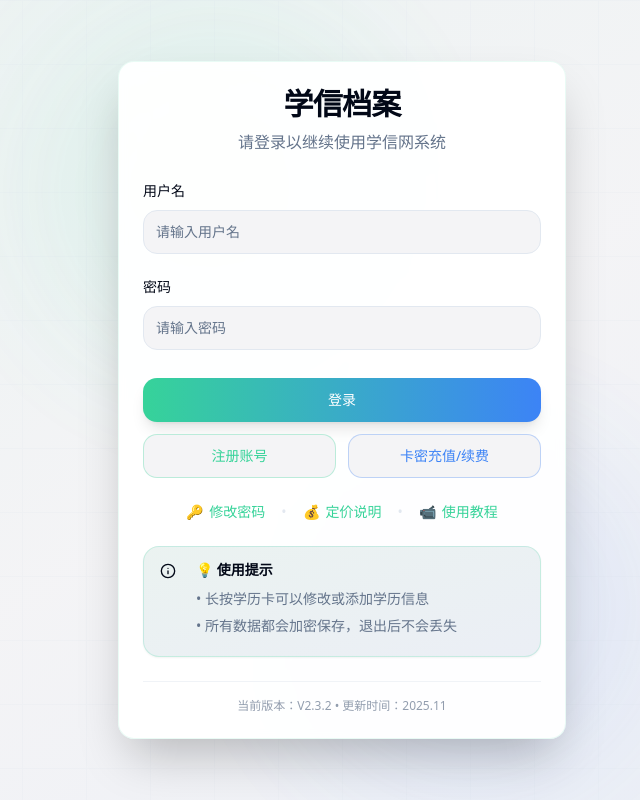
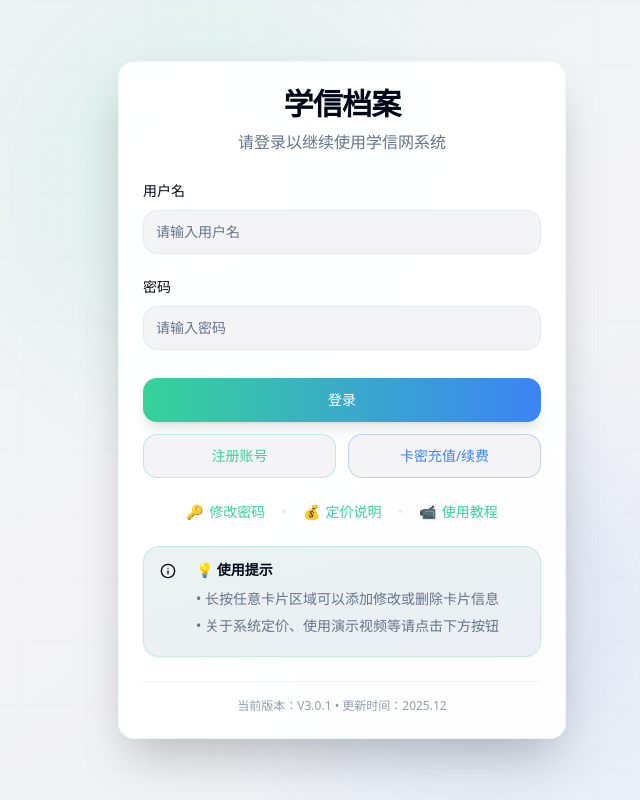
Before and after one commit to zxx1218/edit-my-degree, a React (Vite) app: page /login in a window 1280 px wide. Shown: the whole page, without its empty margins (298-938 px from the left). Built offline with nearby package versions, Linux system fonts and the light colour scheme; the HTML template or start-up script is replaced by a standard one.

Commit message:
Code edited in Lovable Code Editor
Edited UI in Lovable

```diff
--- a/src/pages/Login.tsx
+++ b/src/pages/Login.tsx
@@ -435,14 +435,14 @@ const Login = () => {
             <AlertDescription className="ml-2 text-sm space-y-2">
               <div className="font-semibold text-foreground">💡 使用提示</div>
               <div className="text-muted-foreground space-y-1 leading-relaxed">
-                <div>• 长按学历卡可以修改或添加学历信息</div>
-                <div>• 所有数据都会加密保存，退出后不会丢失</div>
+                <div>• 长按任意卡片区域可以添加修改或删除卡片信息</div>
+                <div>• 关于系统定价、使用演示视频等请点击下方按钮</div>
               </div>
             </AlertDescription>
           </Alert>
 
           <div className="mt-6 text-center text-xs text-muted-foreground/70 border-t border-border/50 pt-4">
-            <div>当前版本：V2.3.2 • 更新时间：2025.11</div>
+            <div>当前版本：V3.0.1 • 更新时间：2025.12</div>
           </div>
         </CardContent>
       </Card>
```
